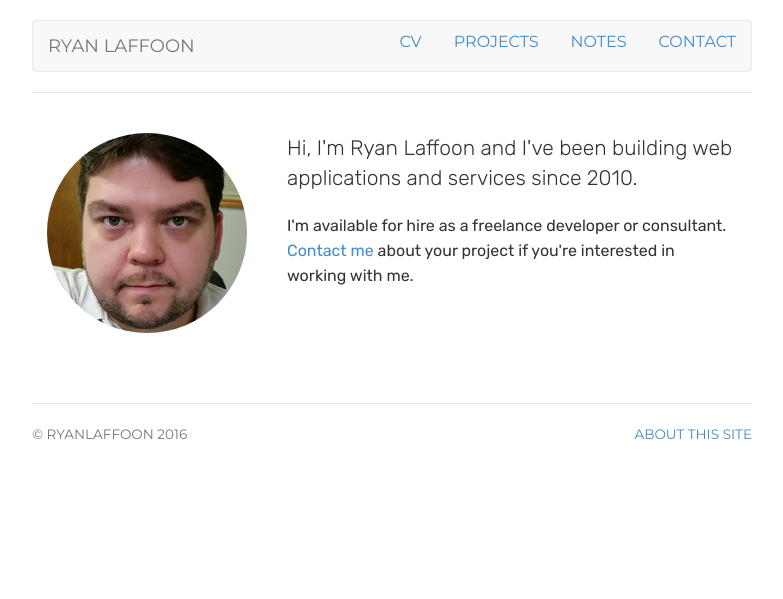
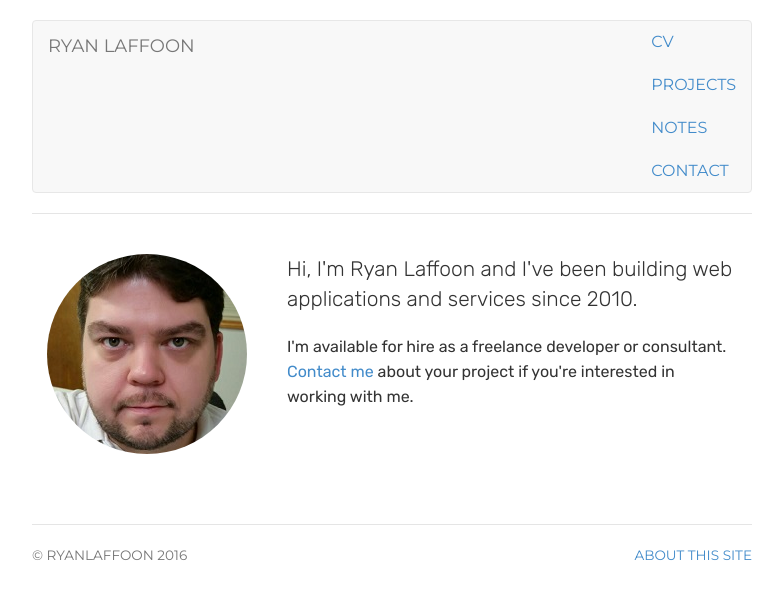
Before and after one commit to ryanlaffoon/ryanlaffoon.github.io, a Jekyll site: the page built from index.html, in a window 1280 px wide. Shown: the top 599 px of the page, without its empty margins (248-1031 px from the left). Built offline with Jekyll 4.4.1, drawn with Linux system fonts in a browser that asks for light colours.

Commit message:
Update header.html

```diff
--- a/_includes/header.html
+++ b/_includes/header.html
@@ -4,7 +4,7 @@
             <div class="navbar-header">
                 <h3 class="text-muted"><a class="navbar-brand" href="/">Ryan Laffoon</a></h3>
             </div>
-            <ul class="nav nav-pills navbar-right">
+            <ul class="nav navbar-right">
                 <li class="{{ page.cv }}"><a href="/cv" title="CV">CV</a></li>
                 <li class="{{ page.projects }}"><a href="/projects" title="Projects">Projects</a></li>
                 <li class="{{ page.notes }}"><a href="/notes" title="Notes">Notes</a></li>
```
